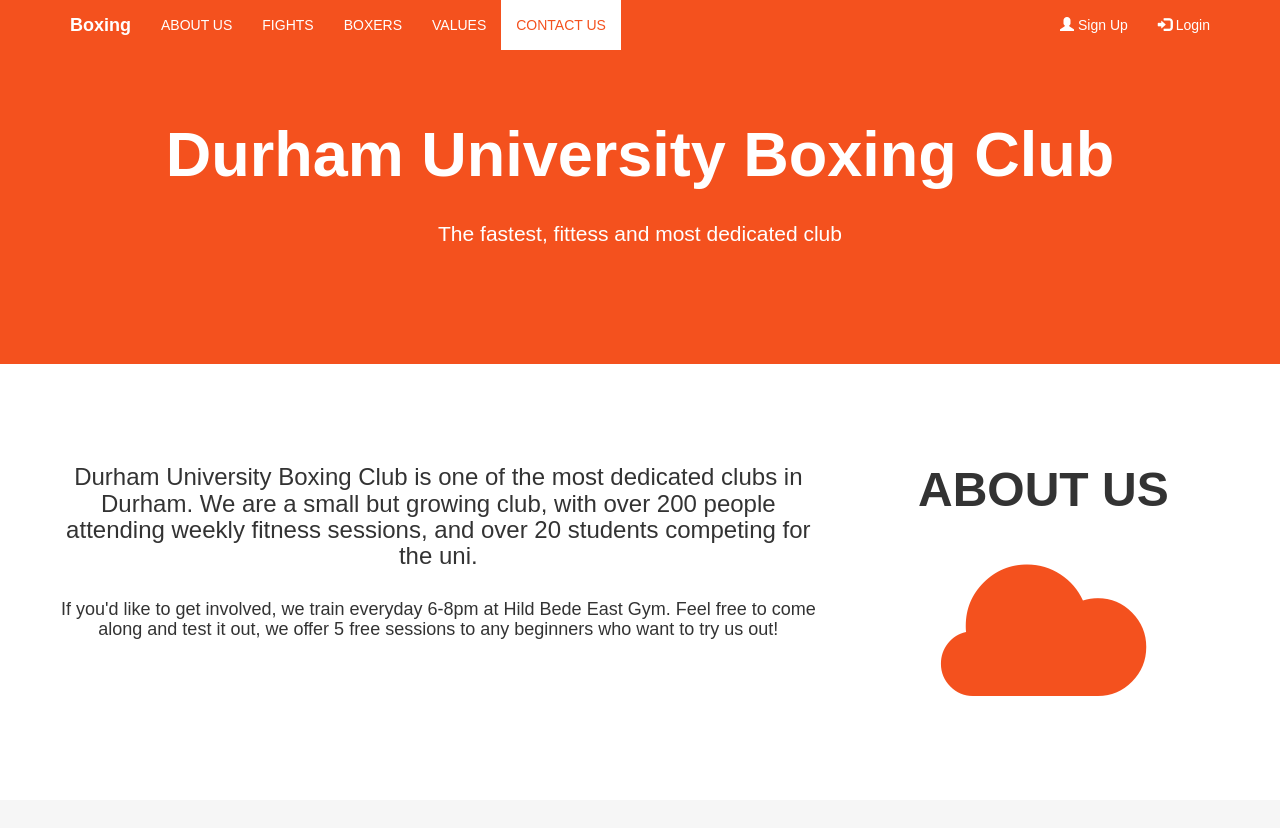
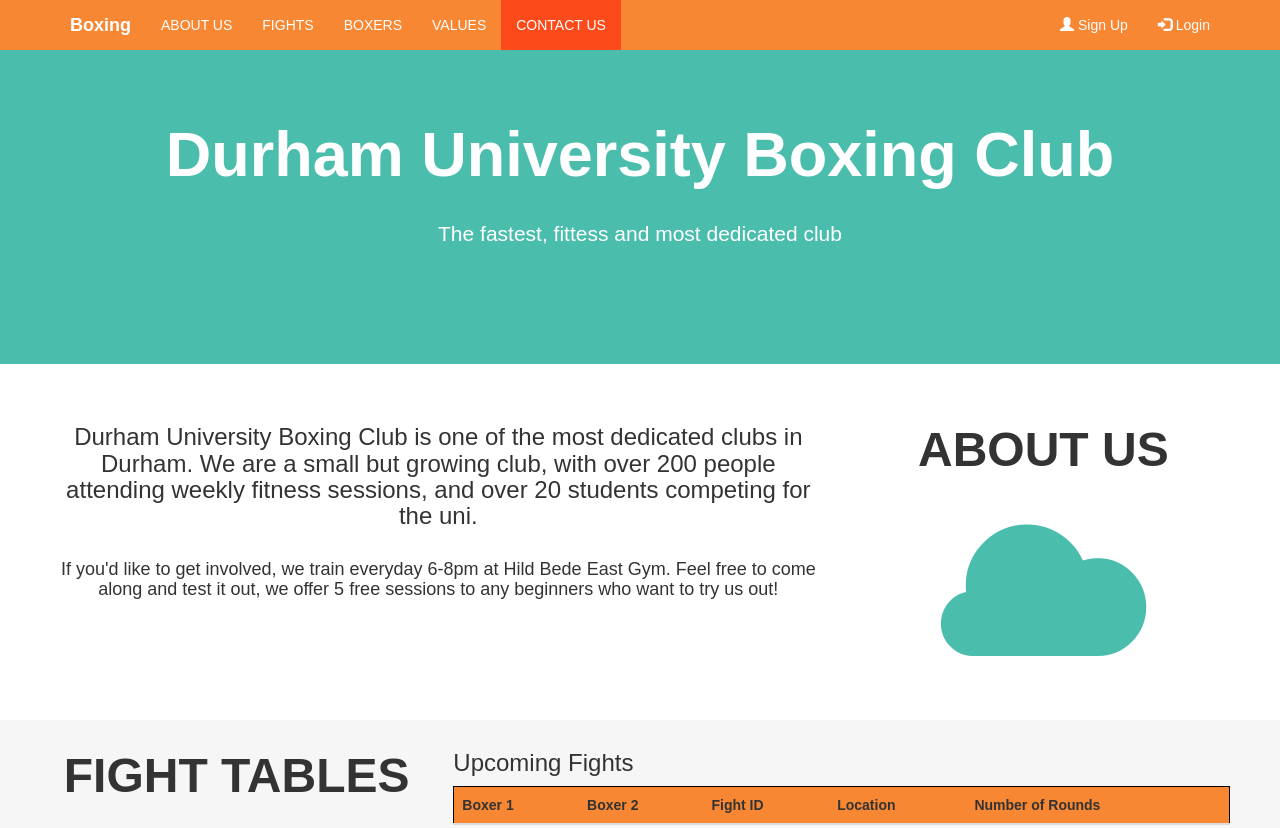
Before and after one commit to Calum-Johnston/Test-site, a website: page public/Home.html in a window 1280 px wide. Shown: the top 828 px of the page. Drawn offline with nearby package versions, Linux system fonts and the light colour scheme; no server answers.

Commit message:
Updated colour scheme & working on padding and reformatting

```diff
--- a/public/CSS.css
+++ b/public/CSS.css
@@ -5,11 +5,12 @@
 /****** GENERAL ******/
 .container-fluid{
 	position: relative;
-	padding: 50px 50px
+	padding: 10px 50px 10px 50px;
 }
 
 .background-grey{
 	background-color: #f6f6f6;
+
 }
 
 .hide{
@@ -17,7 +18,7 @@
 }
 
 .icon{
-	color: #f4511e;
+	color: #4ABDAC;
 	font-size: 200px;
 }
 
@@ -37,7 +38,7 @@
 
 /****** PAGE HEADER AND NAVBAR ******/
 .jumbotron{
-	background-color: #f4511e;
+	background-color: #4ABDAC;
 	color: #ffffff;
 	padding: 100px 20px;
 }
@@ -47,15 +48,15 @@
 }
 
 .navbar{
-	background-color: #f4511e;
+	background-color: #F78733;
 	border-color: transparent;
 	margin-bottom: 0!important;
 	border: 0;
 }
 
 .navbar-nav li a:hover, .navbar-nav li.active a{
-	background-color: #ffffff!important;
-	color: #f4511e!important;
+	background-color: #FC4A1A!important;
+	color: #ffffff!important;
 }
 
 .navbar-brand{
@@ -96,7 +97,7 @@
 }
 
 .thead{
-	background-color: #f4511e;
+	background-color: #F78733;
 }
 
 .overlay {
@@ -160,9 +161,8 @@
 	border: 0px;
 	color: #fff;
 	text-shadow: 0 1px rgba(0,0,0,0.1);
-	background-color: #f4511e;
+	background-color: #4ABDAC;
 	padding: 17px 0px;
-	font-family: roboto;
 	font-size: 14px;
 	width: 100%;
 	display: block;
@@ -173,7 +173,7 @@
   .accountmodal-submit:hover {
 	border: 0px;
 	text-shadow: 0 1px rgba(0,0,0,0.3);
-	background-color: #f4511e;
+	background-color: #4ABDAC;
   }
 
   .accountmodal-container a {
```
